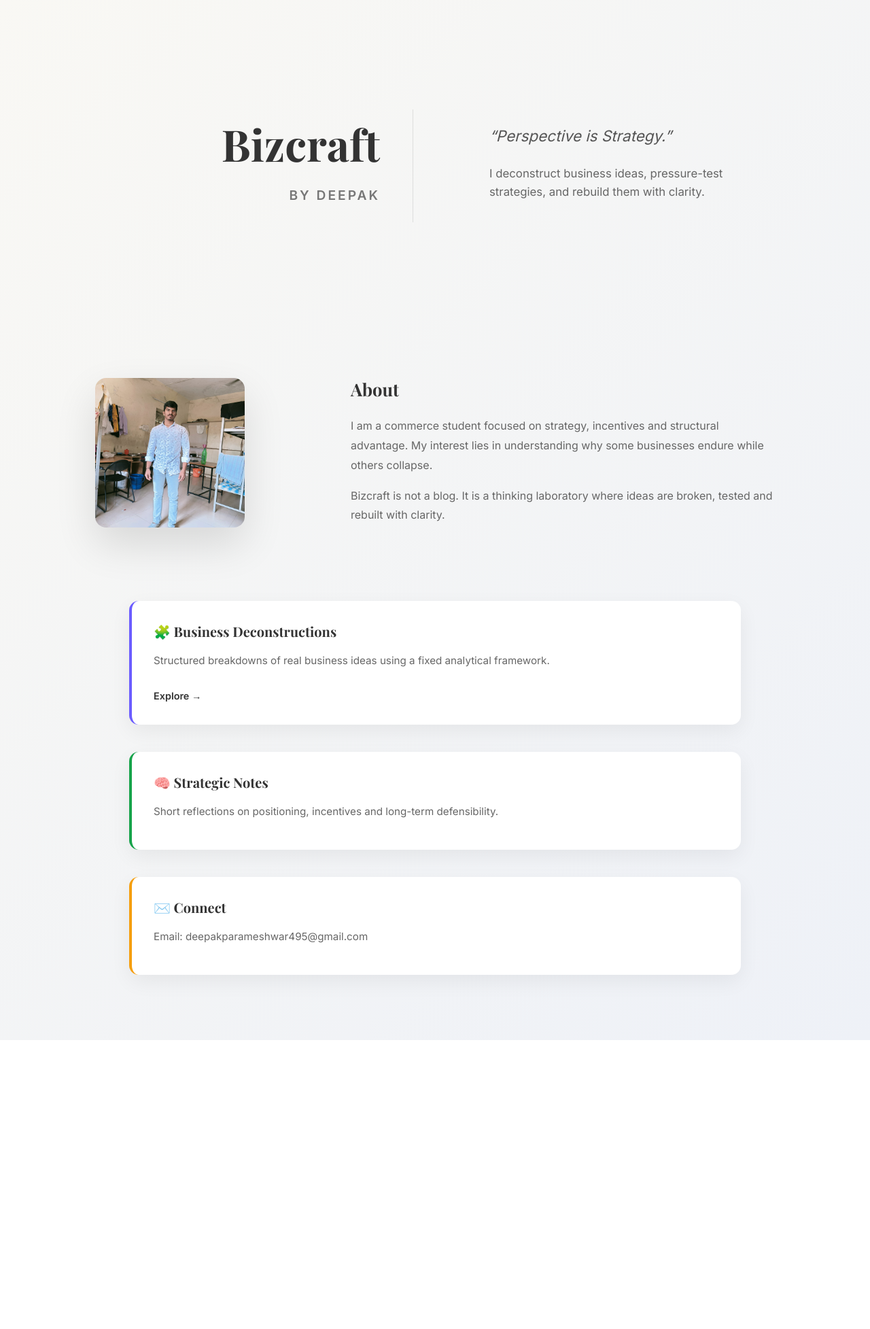
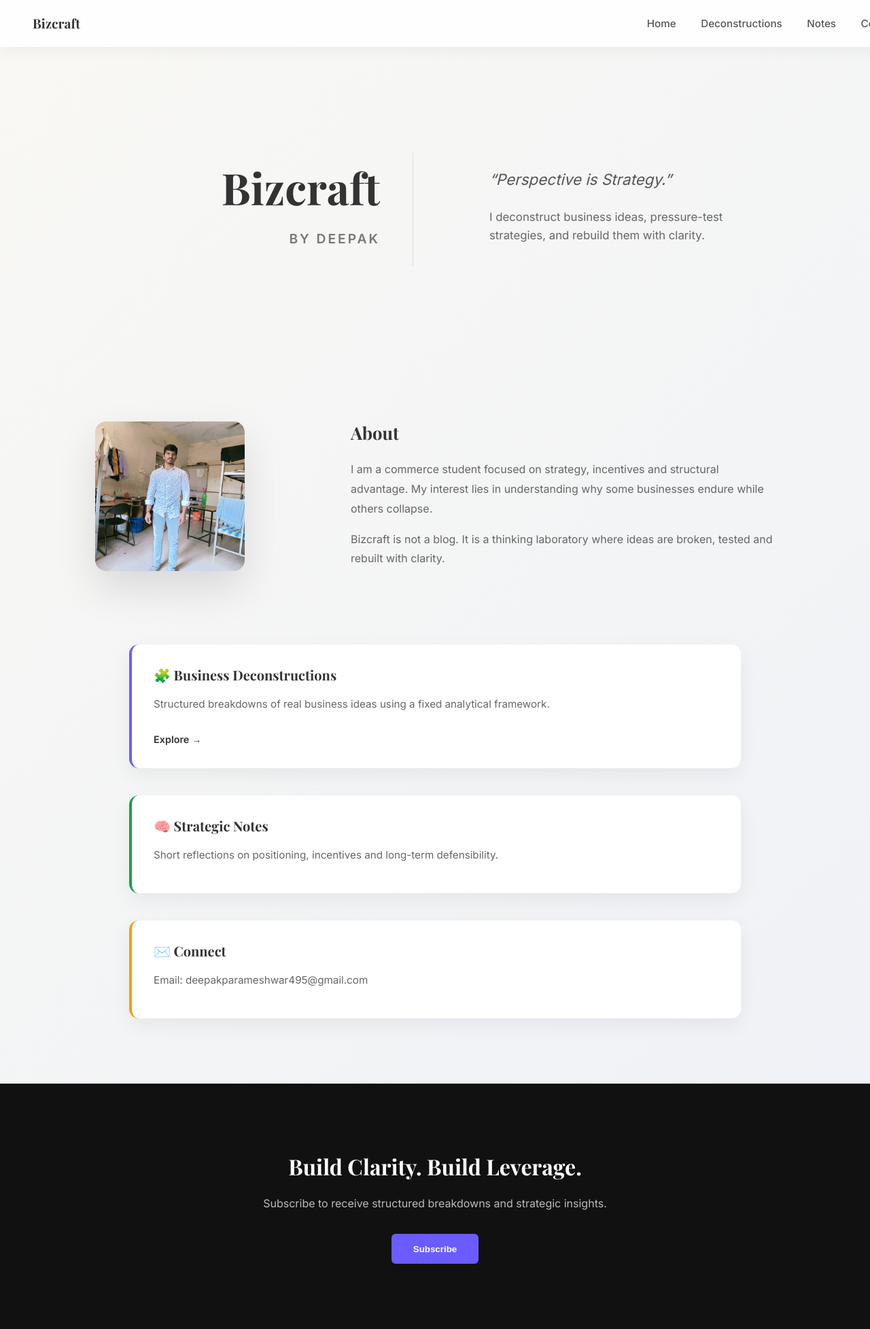
Before and after one commit to Deepakparameshwar0010/Deepakparameshwar0010.github.io, a plain HTML site: page index.html in a window 1280 px wide. Shown: the whole page at 68% size. Before the commit the page ends 1530 px from the top, so only its background shows below. Drawn offline with nearby package versions, Linux system fonts and the light colour scheme.

Commit message:
new updates

```diff
--- a/index.html
+++ b/index.html
@@ -6,6 +6,40 @@
 <meta name="viewport" content="width=device-width, initial-scale=1.0">
 <link href="https://fonts.googleapis.com/css2?family=Playfair+Display:wght@500;700&family=Inter:wght@400;500;600&display=swap" rel="stylesheet">
 <style>
+/* ===== NAVBAR ===== */
+
+.navbar {
+  position: fixed;
+  width: 100%;
+  top: 0;
+  left: 0;
+  background: rgba(255,255,255,0.85);
+  backdrop-filter: blur(12px);
+  display: flex;
+  justify-content: space-between;
+  align-items: center;
+  padding: 1.2rem 3rem;
+  box-shadow: 0 5px 20px rgba(0,0,0,0.05);
+  z-index: 1000;
+}
+
+.nav-logo {
+  font-family: 'Playfair Display', serif;
+  font-weight: 700;
+  font-size: 1.2rem;
+}
+
+.navbar nav a {
+  margin-left: 2rem;
+  font-weight: 500;
+  font-size: 0.95rem;
+  color: #555;
+  transition: all 0.3s ease;
+}
+
+.navbar nav a:hover {
+  color: #6b5cff;
+}
 
 /* ===== BASE ===== */
 
@@ -62,7 +96,7 @@ a {
   grid-template-columns: 1fr 1fr;
   max-width: 1100px;
   margin: auto;
-  padding: 10rem 2rem 8rem 2rem;
+  padding: 14rem 2rem 8rem 2rem;
   align-items: center;
   gap: 4rem;
 }
@@ -230,6 +264,40 @@ a {
   font-weight: 600;
   font-size: 0.9rem;
 }
+/* ===== CTA SECTION ===== */
+
+.cta-section {
+  text-align: center;
+  padding: 6rem 2rem;
+  background: #111;
+  color: white;
+}
+
+.cta-section h2 {
+  font-family: 'Playfair Display', serif;
+  font-size: 2rem;
+  margin-bottom: 1rem;
+}
+
+.cta-section p {
+  color: #bbb;
+  margin-bottom: 2rem;
+}
+
+.cta-button {
+  padding: 0.9rem 2rem;
+  background: #6b5cff;
+  border: none;
+  color: white;
+  font-weight: 600;
+  border-radius: 6px;
+  cursor: pointer;
+  transition: all 0.3s ease;
+}
+
+.cta-button:hover {
+  background: #4f3fe0;
+}
 @media (max-width: 900px) {
 
   .hero {
@@ -262,6 +330,15 @@ a {
 </head>
 
 <body>
+<header class="navbar">
+  <div class="nav-logo">Bizcraft</div>
+  <nav>
+    <a href="#">Home</a>
+    <a href="#">Deconstructions</a>
+    <a href="#">Notes</a>
+    <a href="#">Connect</a>
+  </nav>
+</header>
 <section class="hero">
 
   <div class="hero-left">
@@ -317,5 +394,10 @@ a {
   </div>
 
 </section>
+<section class="cta-section">
+  <h2>Build Clarity. Build Leverage.</h2>
+  <p>Subscribe to receive structured breakdowns and strategic insights.</p>
+  <button class="cta-button">Subscribe</button>
+</section>
 </body>
 </html>
```
